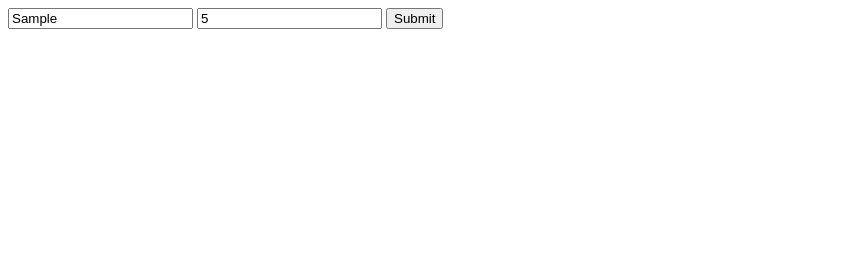
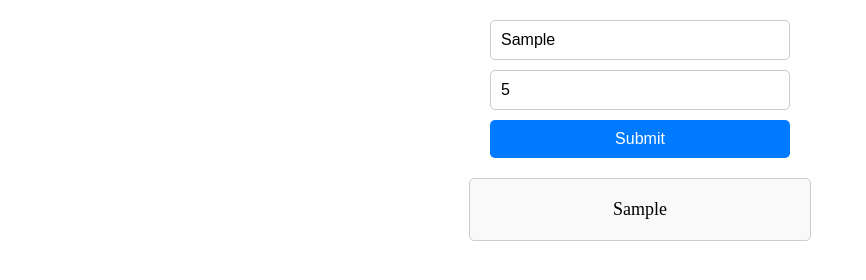
Before and after one commit to acciojob/async-function-timeout-AnishDeveloper28, a website: page main.html in a window 1280 px wide. Both pictures are taken after typing "Sample", "5" into the empty fields and a click on the button "Submit". Shown: the whole page, without its empty margins (0-866 px from the left). Drawn offline with Linux system fonts and the light colour scheme.

Commit message:
created a submission

```diff
--- a/main.html
+++ b/main.html
@@ -1,20 +1,21 @@
 <!DOCTYPE html>
-
 <html>
   <head>
     <link rel="stylesheet" href="styles.css" />
+    <title>Async Function with Timeout</title>
   </head>
-
   <body>
-    <!-- the entire body must be written by student -->
+    <!-- Form Section -->
     <form onsubmit="return false">
-      <input type="text" id="text" placeholder="Text" />
-      <input type="number" id="delay" placeholder="Delay" />
+      <input type="text" id="text" placeholder="Enter your message" required />
+      <input type="number" id="delay" placeholder="Enter delay in milliseconds" required />
       <button type="button" id="btn">Submit</button>
     </form>
 
+    <!-- Output Section -->
     <div id="output"></div>
 
+    <!-- JavaScript File -->
     <script type="text/javascript" src="./script.js"></script>
   </body>
 </html>
--- a/script.js
+++ b/script.js
@@ -1 +1,35 @@
-//your JS code here. If required.
+// Get form elements
+const textInput = document.getElementById("text");
+const delayInput = document.getElementById("delay");
+const submitButton = document.getElementById("btn");
+const outputDiv = document.getElementById("output");
+
+// Function to introduce a delay
+function delay(ms) {
+  return new Promise((resolve) => setTimeout(resolve, ms));
+}
+
+// Async function to handle form submission
+async function handleSubmit() {
+  // Get user inputs
+  const text = textInput.value.trim();
+  const delayTime = parseInt(delayInput.value.trim());
+
+  // Validate inputs
+  if (!text || isNaN(delayTime)) {
+    outputDiv.textContent = "Please enter valid text and delay.";
+    return;
+  }
+
+  // Clear previous output
+  outputDiv.textContent = "";
+
+  // Introduce delay
+  await delay(delayTime);
+
+  // Display the message
+  outputDiv.textContent = text;
+}
+
+// Add event listener to the submit button
+submitButton.addEventListener("click", handleSubmit);
--- a/styles.css
+++ b/styles.css
@@ -1 +1,41 @@
-/*  your css code here. If applicable */
+/* Form Styling */
+form {
+  display: flex;
+  flex-direction: column;
+  gap: 10px;
+  max-width: 300px;
+  margin: 20px auto;
+}
+
+input {
+  padding: 10px;
+  font-size: 16px;
+  border: 1px solid #ccc;
+  border-radius: 5px;
+}
+
+button {
+  padding: 10px;
+  font-size: 16px;
+  background-color: #007bff;
+  color: white;
+  border: none;
+  border-radius: 5px;
+  cursor: pointer;
+}
+
+button:hover {
+  background-color: #0056b3;
+}
+
+/* Output Styling */
+#output {
+  margin: 20px auto;
+  padding: 20px;
+  max-width: 300px;
+  text-align: center;
+  font-size: 18px;
+  border: 1px solid #ccc;
+  border-radius: 5px;
+  background-color: #f9f9f9;
+}
```
